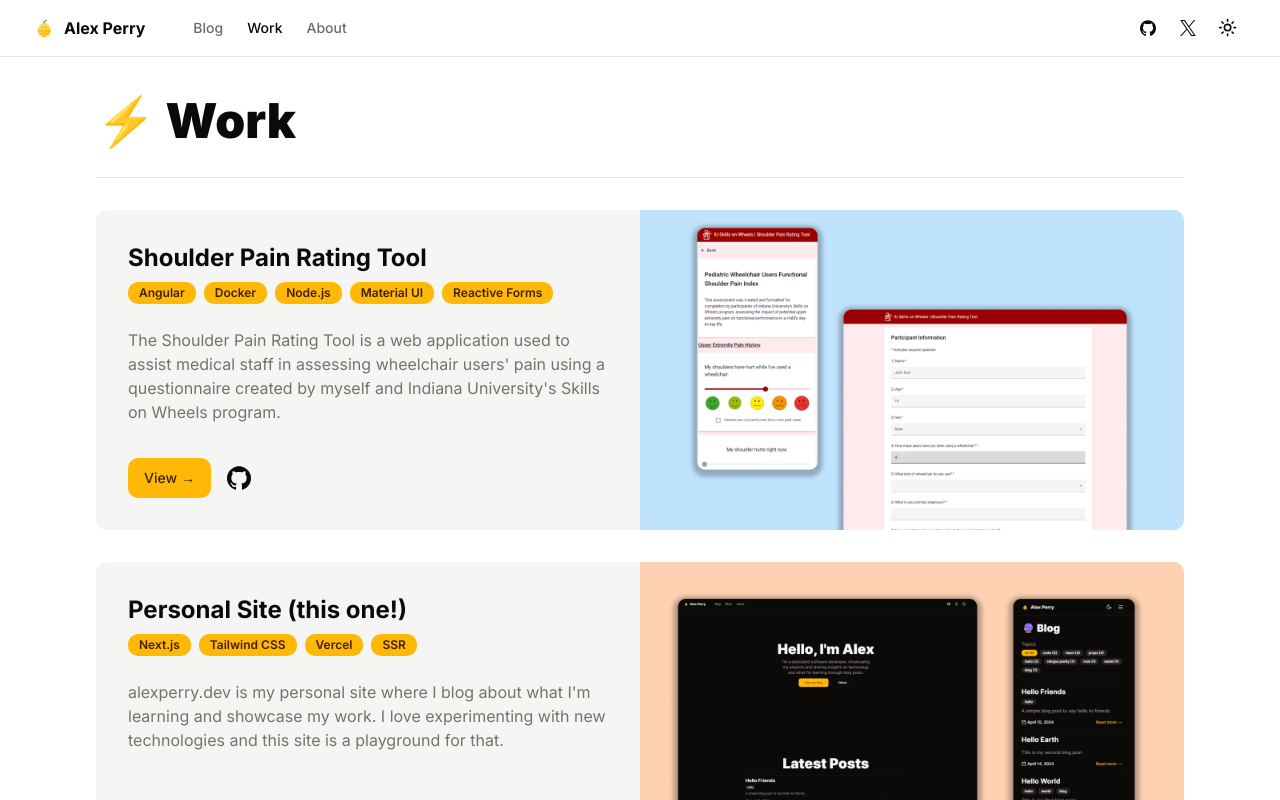
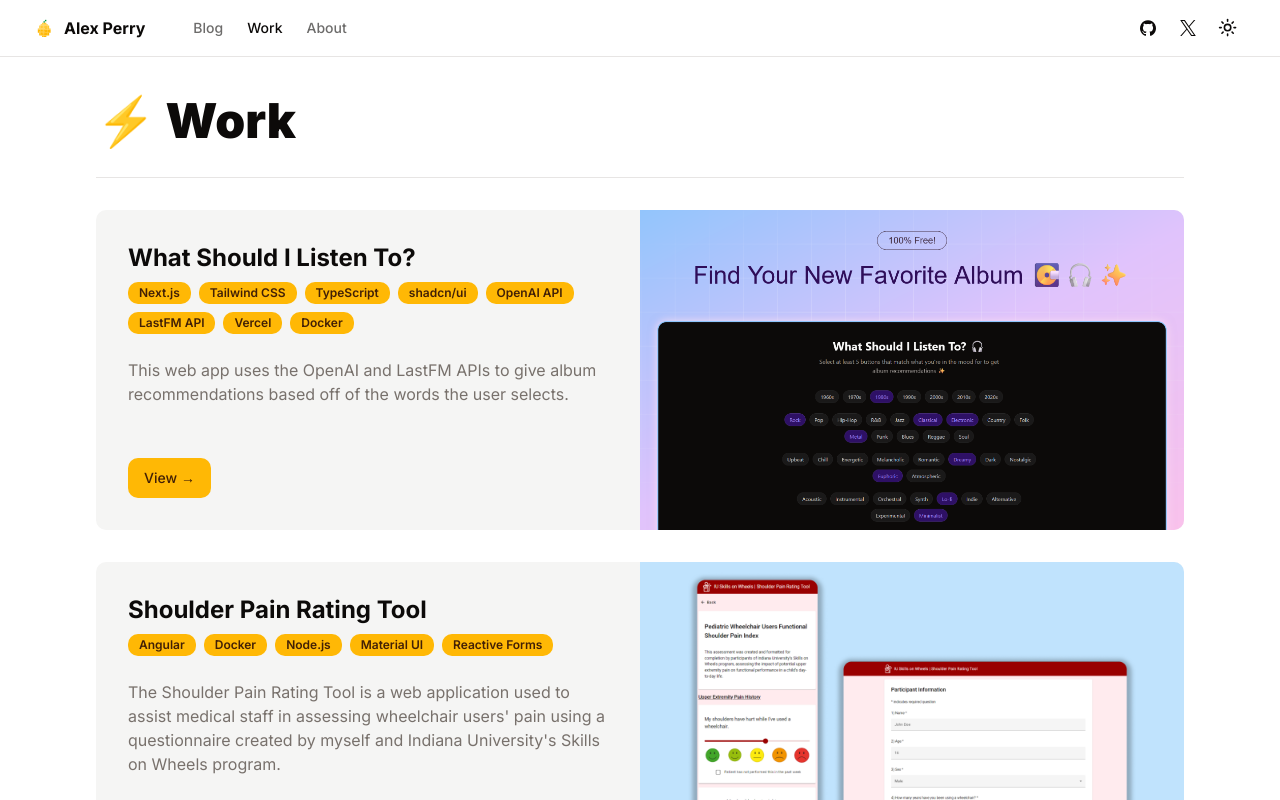
Before and after one commit to alexp327/alex-perry-site, a Next.js app: page /work in a window 1280 px wide. Shown: the top 800 px of the page. Built offline with nearby package versions, Linux system fonts and the light colour scheme; no server answers.

Commit message:
add new WorkItem for "What Should I Listen To?"

```diff
--- a/app/work/page.tsx
+++ b/app/work/page.tsx
@@ -20,6 +20,23 @@
       </div>
       <hr className='my-8' />
       <div className='flex flex-col gap-8 items-center md:items-start'>
+        <WorkItem
+          title='What Should I Listen To?'
+          description={`This web app uses the OpenAI and LastFM APIs to give album recommendations based off of the words the user selects.`}
+          image='wsilt.png'
+          priorityImg={true}
+          tags={[
+            'Next.js',
+            'Tailwind CSS',
+            'TypeScript',
+            'shadcn/ui',
+            'OpenAI API',
+            'LastFM API',
+            'Vercel',
+            'Docker',
+          ]}
+          href='https://what-should-i-listen-to.vercel.app/'
+        />
         <WorkItem
           title='Shoulder Pain Rating Tool'
           description={`The Shoulder Pain Rating Tool is a web application used to assist medical staff in assessing wheelchair users\' pain using a questionnaire created by myself and Indiana University's Skills on Wheels program.`}
```
Also changed, not shown: public/work/wsilt.png (added).
